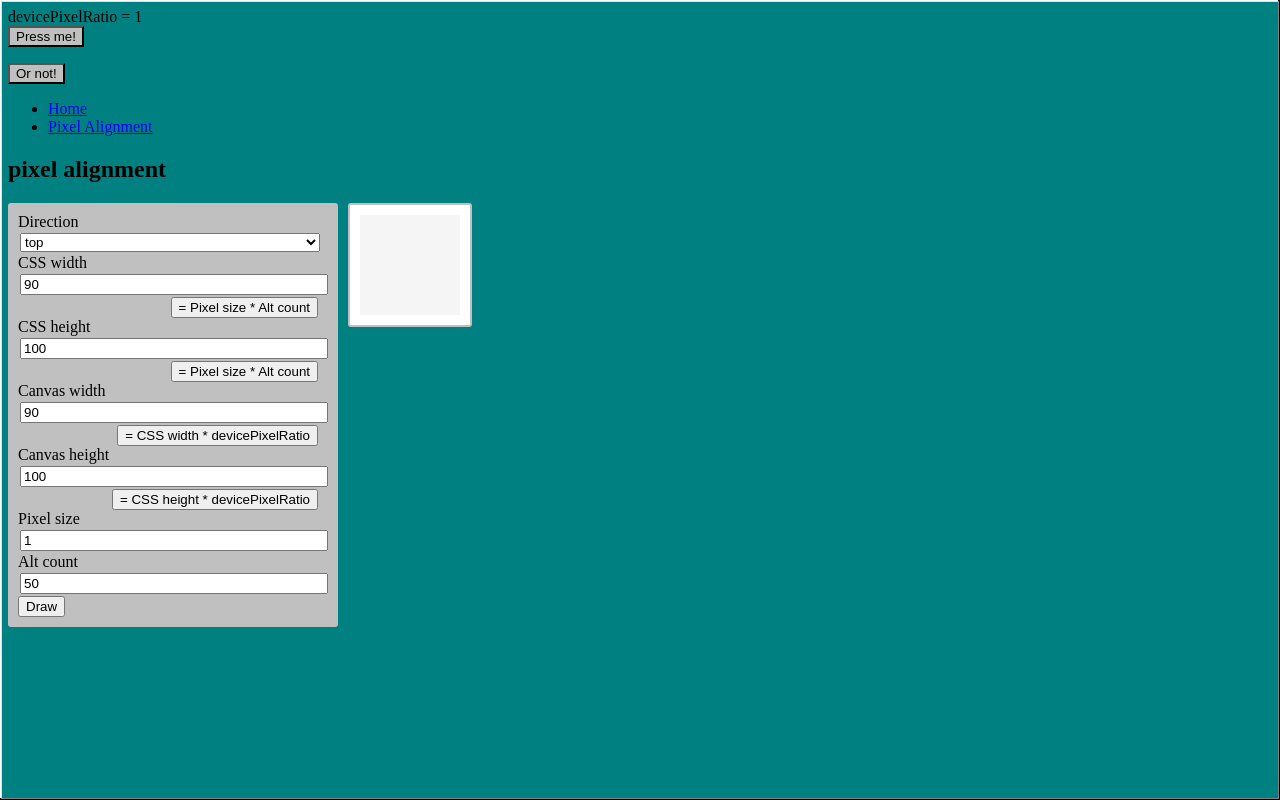
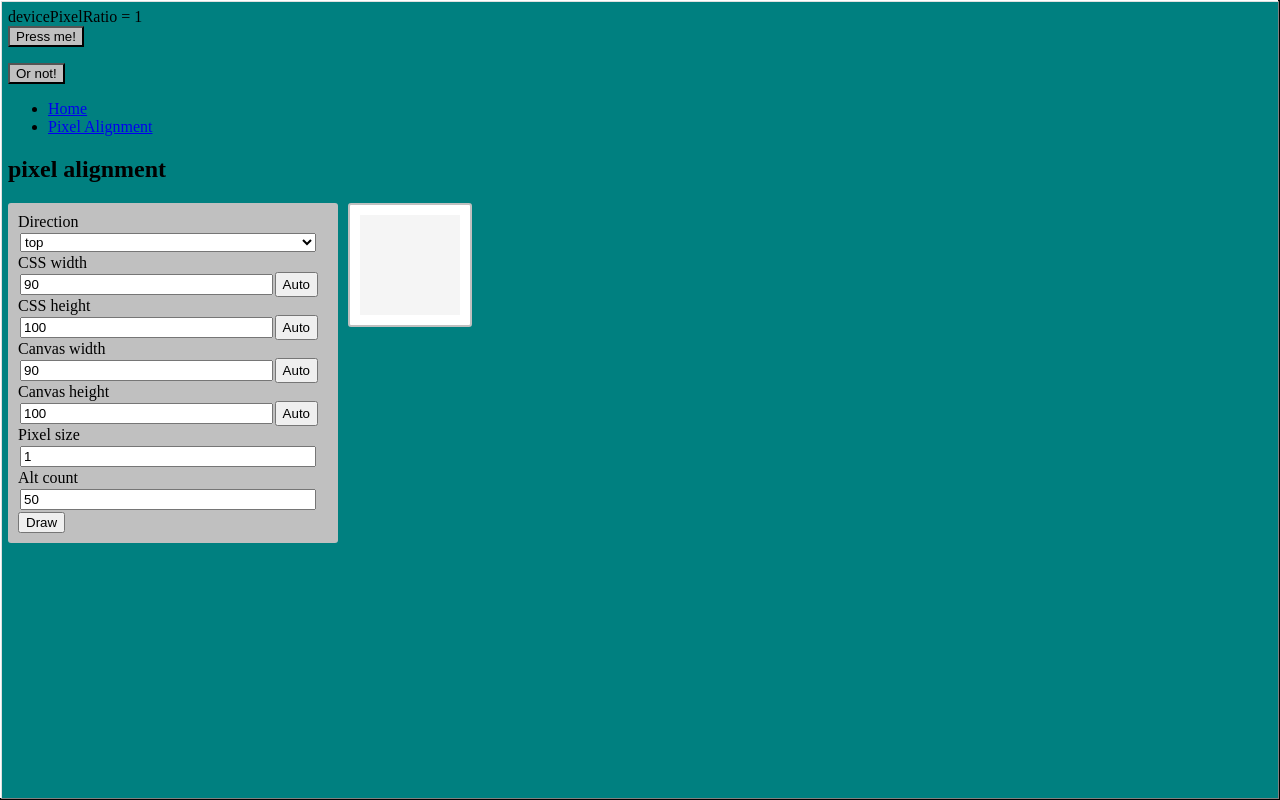
Before and after one commit to sarahkw/dangerchat, an Angular app: page /pixel-alignment in a window 1280 px wide. Built offline with nearby package versions, Linux system fonts and the light colour scheme.

Commit message:
Make the form all nice. Jury's still out on whether it was worth it.

```diff
--- a/projects/demo-w98w/src/app/pixel-alignment/pixel-alignment.component.html
+++ b/projects/demo-w98w/src/app/pixel-alignment/pixel-alignment.component.html
@@ -12,16 +12,16 @@
         margin-bottom: 10px;
     }
 
+    .form-group {
+        display: flex;
+    }
+
     .form-group .form-control {
         margin: 2px;
-        display: block;
-        width: 100%;
+        flex: 1;
     }
 
     .form-group button.tool {
-        display: block;
-        margin-left: auto;
-        margin-right: 0;
     }
 
     .draw-container {
@@ -55,48 +55,48 @@
 
         <form (ngSubmit)="onSubmit()">
 
+            <label for="direction">Direction</label>
             <div class="form-group">
-                <label for="direction">Direction</label>
                 <select id="direction" class="form-control" name="direction" [(ngModel)]="direction">
                     <option *ngFor="let d of directions" [value]="d">{{ d }}</option>
                 </select>
             </div>
 
+            <label for="csswidth">CSS width</label>
             <div class="form-group">
-                <label for="csswidth">CSS width</label>
                 <input id="csswidth" class="form-control" name="csswidth" type="number" [(ngModel)]="csswidth">
-                <button class="tool" type="button" (click)="onAutoAssignCssWidth()">= Pixel size * Alt count</button>
+                <button class="tool" type="button" (click)="onAutoAssignCssWidth()" title="= Pixel size * Alt count">Auto</button>
             </div>
 
+            <label for="cssheight">CSS height</label>
             <div class="form-group">
-                <label for="cssheight">CSS height</label>
                 <input id="cssheight" class="form-control" name="cssheight" type="number" [(ngModel)]="cssheight">
-                <button class="tool" type="button" (click)="onAutoAssignCssHeight()">= Pixel size * Alt count</button>
+                <button class="tool" type="button" (click)="onAutoAssignCssHeight()" title="= Pixel size * Alt count">Auto</button>
             </div>
 
+            <label for="canvaswidth">Canvas width</label>
             <div class="form-group">
-                <label for="canvaswidth">Canvas width</label>
                 <input id="canvaswidth" class="form-control" name="canvaswidth" type="number" [(ngModel)]="canvaswidth">
                 <button class="tool" type="button"
-                    [title]="rawAutoCanvasWidthPreview()"
-                    (click)="onAutoAssignCanvasWidth()">= CSS width * devicePixelRatio</button>
+                    [title]="'= CSS width * devicePixelRatio = ' + rawAutoCanvasWidthPreview()"
+                    (click)="onAutoAssignCanvasWidth()">Auto</button>
             </div>
 
+            <label for="canvasheight">Canvas height</label>
             <div class="form-group">
-                <label for="canvasheight">Canvas height</label>
                 <input id="canvasheight" class="form-control" name="canvasheight" type="number" [(ngModel)]="canvasheight">
                 <button class="tool" type="button"
-                    [title]="rawAutoCanvasHeightPreview()"
-                    (click)="onAutoAssignCanvasHeight()">= CSS height * devicePixelRatio</button>
+                    [title]="'= CSS height * devicePixelRatio = ' + rawAutoCanvasHeightPreview()"
+                    (click)="onAutoAssignCanvasHeight()">Auto</button>
             </div>
 
+            <label for="pixelsize">Pixel size</label>
             <div class="form-group">
-                <label for="pixelsize">Pixel size</label>
                 <input id="pixelsize" class="form-control" name="pixelsize" type="number" [(ngModel)]="pixelsize">
             </div>
 
+            <label for="altcount">Alt count</label>
             <div class="form-group">
-                <label for="altcount">Alt count</label>
                 <input id="altcount" class="form-control" name="altcount" type="number" [(ngModel)]="altcount">
             </div>
 
```
